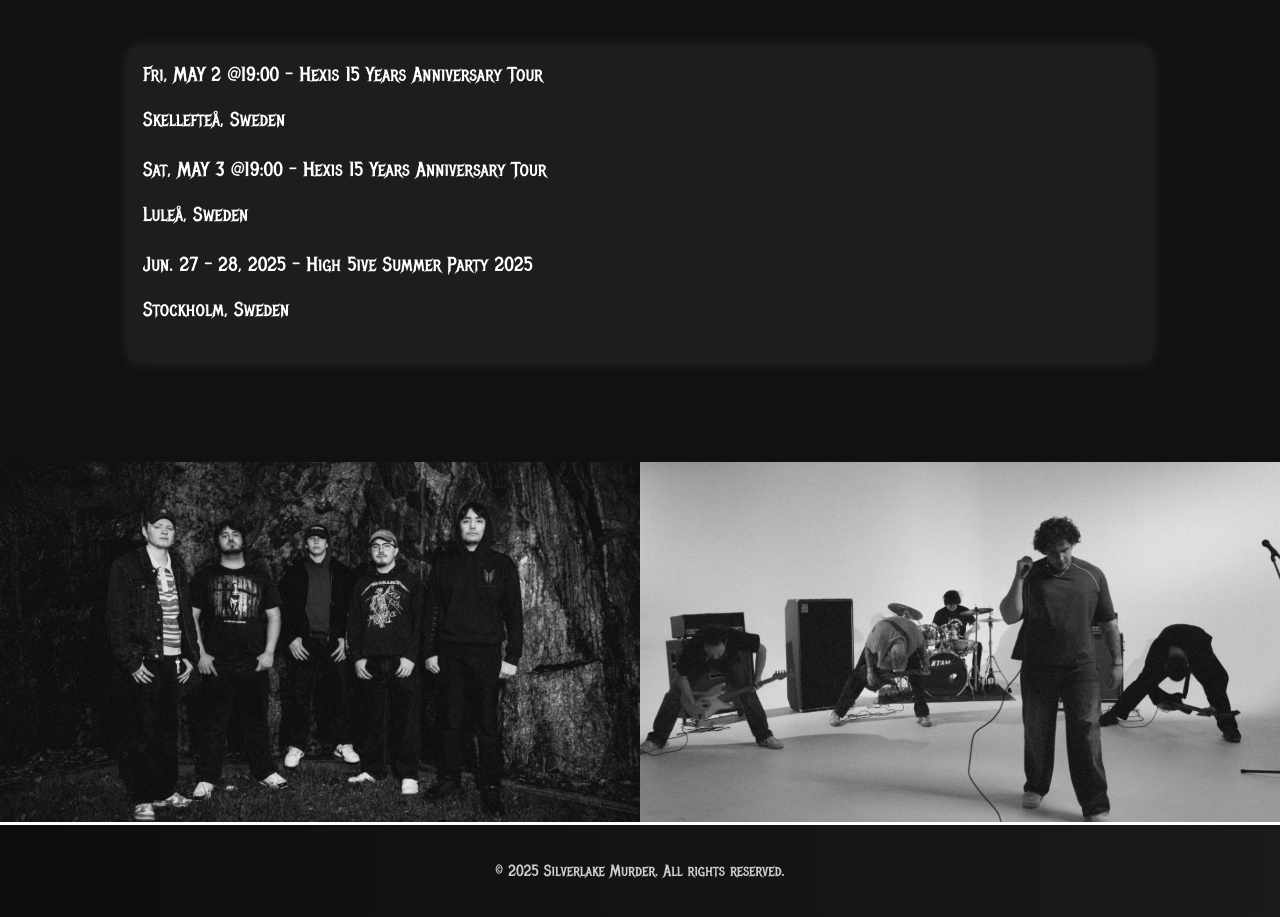
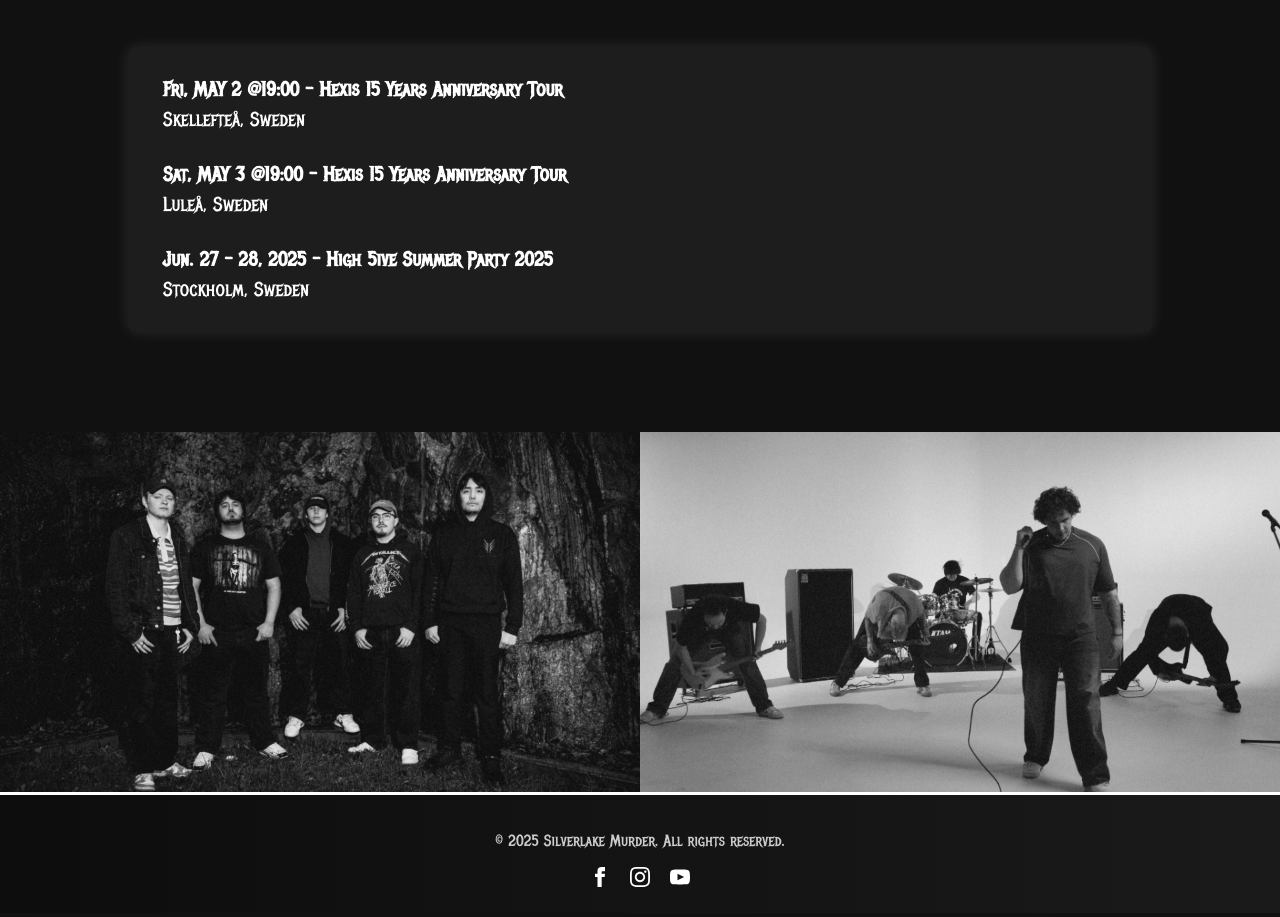
Before and after one commit to WilliamJoshammar/silverlake-murder, a plain HTML site: page index.html in a window 1280 px wide. Shown: the part 1863-2780 px from the top of the page. Drawn offline with Linux system fonts and the light colour scheme.

Commit message:
Update index.html

```diff
--- a/index.html
+++ b/index.html
@@ -10,10 +10,10 @@
         <link rel="icon" type="images/x-icon" href="images/silverlake_murder_logo.png">
 </head>
 <body>
-  <div class="navbar">
+  <header class="navbar">
     <button class="mobile-menu-icon" onclick="toggleMobileMenu()">☰</button>
 
-    <div class="nav-left desktop-menu">
+    <nav class="nav-left desktop-menu">
       <div class="dropdown">
         <a href="index.html">Home</a>
         <div class="dropdown-content">
@@ -23,19 +23,19 @@
         </div>
       </div>
       <a href="contact.html">Contact</a>
-    </div>
+    </nav>
 
-    <div class="mobile-menu" id="mobileMenu">
+    <nav class="mobile-menu" id="mobileMenu">
       <a href="index.html">Home</a>
       <a href="catalog.html">Catalog</a>
       <a href="music.html">Music</a>
       <a href="aboutus.html">About us!</a>
       <a href="contact.html">Contact</a>
-    </div>
+    </nav>
 
     <div class="nav-logo">
       <a href="index.html">
-        <img class="SilverlakeMurderLogo" src="images/silverlake_murder_logo.png" loading="lazy" alt="Home">     <!-- Jag förminskade bilden så mycket som det gick -->
+        <img class="SilverlakeMurderLogo" src="images/silverlake_murder_logo.png" loading="lazy" alt="Home">
       </a>
     </div>
 
@@ -48,8 +48,7 @@
         <a href="#" onclick="setCurrency('SEK', '🇸🇪')">SEK 🇸🇪</a>
       </div>
     </div>
-
-  </div>
+  </header>
 
   <div class="HomeVideo">
     <video src="silverlake_murder_homepage.mov" autoplay muted loop playsinline></video>
@@ -106,18 +105,34 @@
 <h2 id="events">Upcoming Events!</h2>
 
 <div class="eventlist">
-    <div class="eventlistlinks">
-          <a href="https://www.bandsintown.com/e/106676221?affil_code=js_www.silverlakemurder.com&app_id=js_www.silverlakemurder.com&came_from=242&utm_campaign=event&utm_medium=web&utm_source=widget">Fri, MAY 2 @19:00 - Hexis 15 Years Anniversary Tour</a>
-          <p class="eventlocation">Skellefteå, Sweden</p>
-    </div>
-    <div class="eventlistlinks">
-          <a href="https://www.bandsintown.com/e/106676228?affil_code=js_www.silverlakemurder.com&app_id=js_www.silverlakemurder.com&came_from=242&utm_campaign=event&utm_medium=web&utm_source=widget">Sat, MAY 3 @19:00 - Hexis 15 Years Anniversary Tour</a>
-          <p class="eventlocation">Luleå, Sweden</p>
-    </div>
-    <div class="eventlistlinks">
-          <a href="https://www.bandsintown.com/e/106313987?affil_code=js_www.silverlakemurder.com&app_id=js_www.silverlakemurder.com&came_from=242&utm_campaign=event&utm_medium=web&utm_source=widget">Jun. 27 - 28, 2025 - High 5ive Summer Party 2025</a>
-          <p class="eventlocation">Stockholm, Sweden</p>
-    </div>
+  <table class="events-table">
+    <tbody>
+      <tr class="eventlistlinks">
+        <td>
+          <a href="https://www.bandsintown.com/e/106676221?affil_code=js_www.silverlakemurder.com&app_id=js_www.silverlakemurder.com&came_from=242&utm_campaign=event&utm_medium=web&utm_source=widget">
+            <span class="event-title">Fri, MAY 2 @19:00 - Hexis 15 Years Anniversary Tour</span>
+            <span class="eventlocation">Skellefteå, Sweden</span>
+          </a>
+        </td>
+      </tr>
+      <tr class="eventlistlinks">
+        <td>
+          <a href="https://www.bandsintown.com/e/106676228?affil_code=js_www.silverlakemurder.com&app_id=js_www.silverlakemurder.com&came_from=242&utm_campaign=event&utm_medium=web&utm_source=widget">
+            <span class="event-title">Sat, MAY 3 @19:00 - Hexis 15 Years Anniversary Tour</span>
+            <span class="eventlocation">Luleå, Sweden</span>
+          </a>
+        </td>
+      </tr>
+      <tr class="eventlistlinks">
+        <td>
+          <a href="https://www.bandsintown.com/e/106313987?affil_code=js_www.silverlakemurder.com&app_id=js_www.silverlakemurder.com&came_from=242&utm_campaign=event&utm_medium=web&utm_source=widget">
+            <span class="event-title">Jun. 27 - 28, 2025 - High 5ive Summer Party 2025</span>
+            <span class="eventlocation">Stockholm, Sweden</span>
+          </a>
+        </td>
+      </tr>
+    </tbody>
+  </table>
 </div>
 
 <div class="images">
@@ -129,6 +144,31 @@
   <footer class="footer">
   <div class="footer-content">
     <p>&copy; 2025 Silverlake Murder. All rights reserved.</p>
+    <div class="social-icons">
+      <ul class="social-list">
+        <li>
+          <a href="https://www.facebook.com/silverlakemband/" target="_blank" aria-label="Visit our Facebook page">
+            <svg xmlns="http://www.w3.org/2000/svg" width="20" height="20" viewBox="0 0 24 24" fill="currentColor">
+              <path d="M9 8h-3v4h3v12h5v-12h3.642l.358-4h-4v-1.667c0-.955.192-1.333 1.115-1.333h2.885v-5h-3.808c-3.596 0-5.192 1.583-5.192 4.615v3.385z"/>
+            </svg>
+          </a>
+        </li>
+        <li>
+          <a href="https://www.instagram.com/silverlakemurderband/" target="_blank" aria-label="Visit our Instagram profile">
+            <svg xmlns="http://www.w3.org/2000/svg" width="20" height="20" viewBox="0 0 24 24" fill="currentColor">
+              <path d="M12 2.163c3.204 0 3.584.012 4.85.07 3.252.148 4.771 1.691 4.919 4.919.058 1.265.069 1.645.069 4.849 0 3.205-.012 3.584-.069 4.849-.149 3.225-1.664 4.771-4.919 4.919-1.266.058-1.644.07-4.85.07-3.204 0-3.584-.012-4.849-.07-3.26-.149-4.771-1.699-4.919-4.92-.058-1.265-.07-1.644-.07-4.849 0-3.204.013-3.583.07-4.849.149-3.227 1.664-4.771 4.919-4.919 1.266-.057 1.645-.069 4.849-.069zm0-2.163c-3.259 0-3.667.014-4.947.072-4.358.2-6.78 2.618-6.98 6.98-.059 1.281-.073 1.689-.073 4.948 0 3.259.014 3.668.072 4.948.2 4.358 2.618 6.78 6.98 6.98 1.281.058 1.689.072 4.948.072 3.259 0 3.668-.014 4.948-.072 4.354-.2 6.782-2.618 6.979-6.98.059-1.28.073-1.689.073-4.948 0-3.259-.014-3.667-.072-4.947-.196-4.354-2.617-6.78-6.979-6.98-1.281-.059-1.69-.073-4.949-.073zm0 5.838c-3.403 0-6.162 2.759-6.162 6.162s2.759 6.163 6.162 6.163 6.162-2.759 6.162-6.163c0-3.403-2.759-6.162-6.162-6.162zm0 10.162c-2.209 0-4-1.79-4-4 0-2.209 1.791-4 4-4s4 1.791 4 4c0 2.21-1.791 4-4 4zm6.406-11.845c-.796 0-1.441.645-1.441 1.44s.645 1.44 1.441 1.44c.795 0 1.439-.645 1.439-1.44s-.644-1.44-1.439-1.44z"/>
+            </svg>
+          </a>
+        </li>
+        <li>
+          <a href="https://www.youtube.com/@silverlakemurder" target="_blank" aria-label="Visit our YouTube channel">
+            <svg xmlns="http://www.w3.org/2000/svg" width="20" height="20" viewBox="0 0 24 24" fill="currentColor">
+              <path d="M19.615 3.184c-3.604-.246-11.631-.245-15.23 0-3.897.266-4.356 2.62-4.385 8.816.029 6.185.484 8.549 4.385 8.816 3.6.245 11.626.246 15.23 0 3.897-.266 4.356-2.62 4.385-8.816-.029-6.185-.484-8.549-4.385-8.816zm-10.615 12.816v-8l8 3.993-8 4.007z"/>
+            </svg>
+          </a>
+        </li>
+      </ul>
+    </div>
   </div>
 </footer>
 
```
Lines whose indentation alone changed are shown as unchanged.
